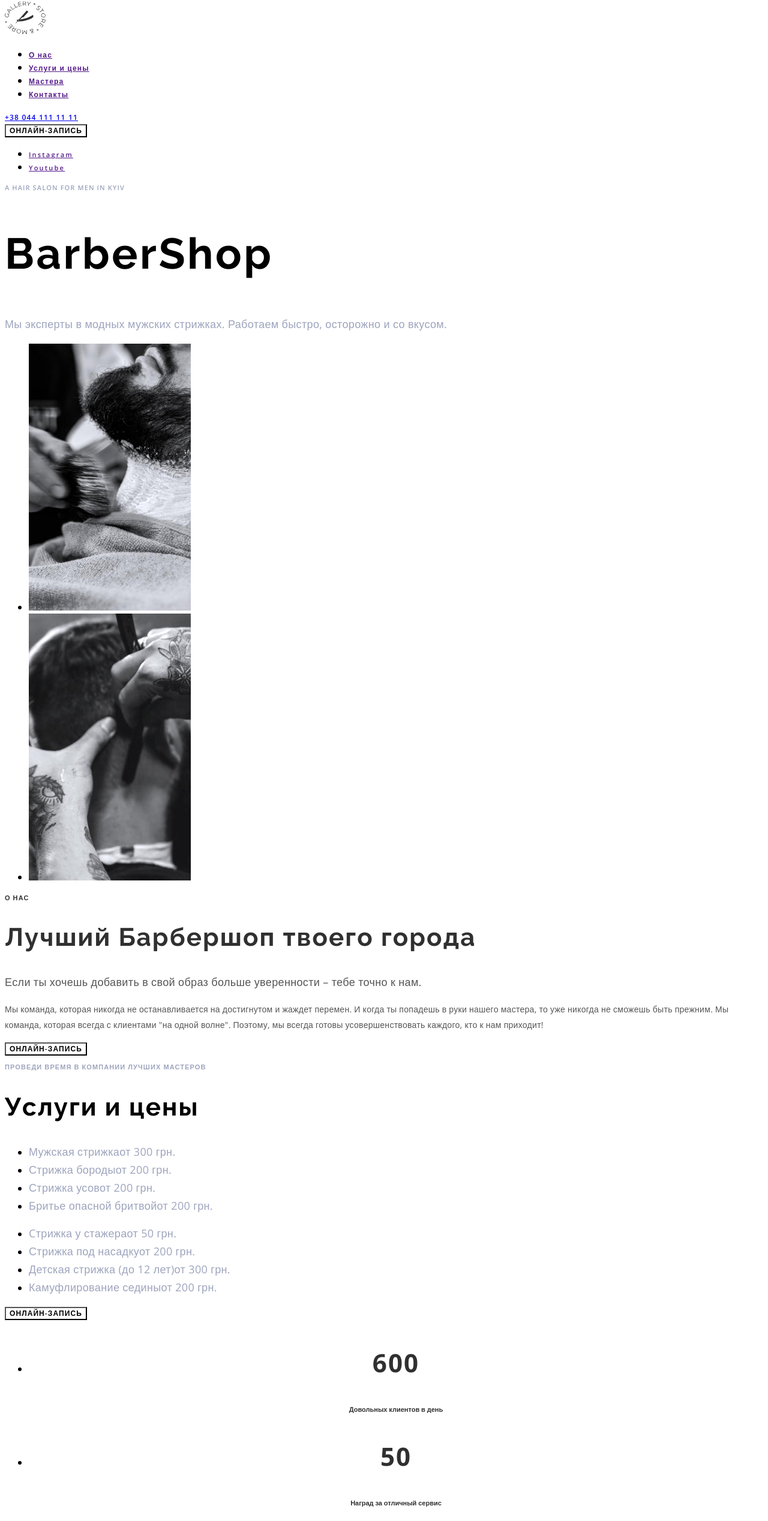
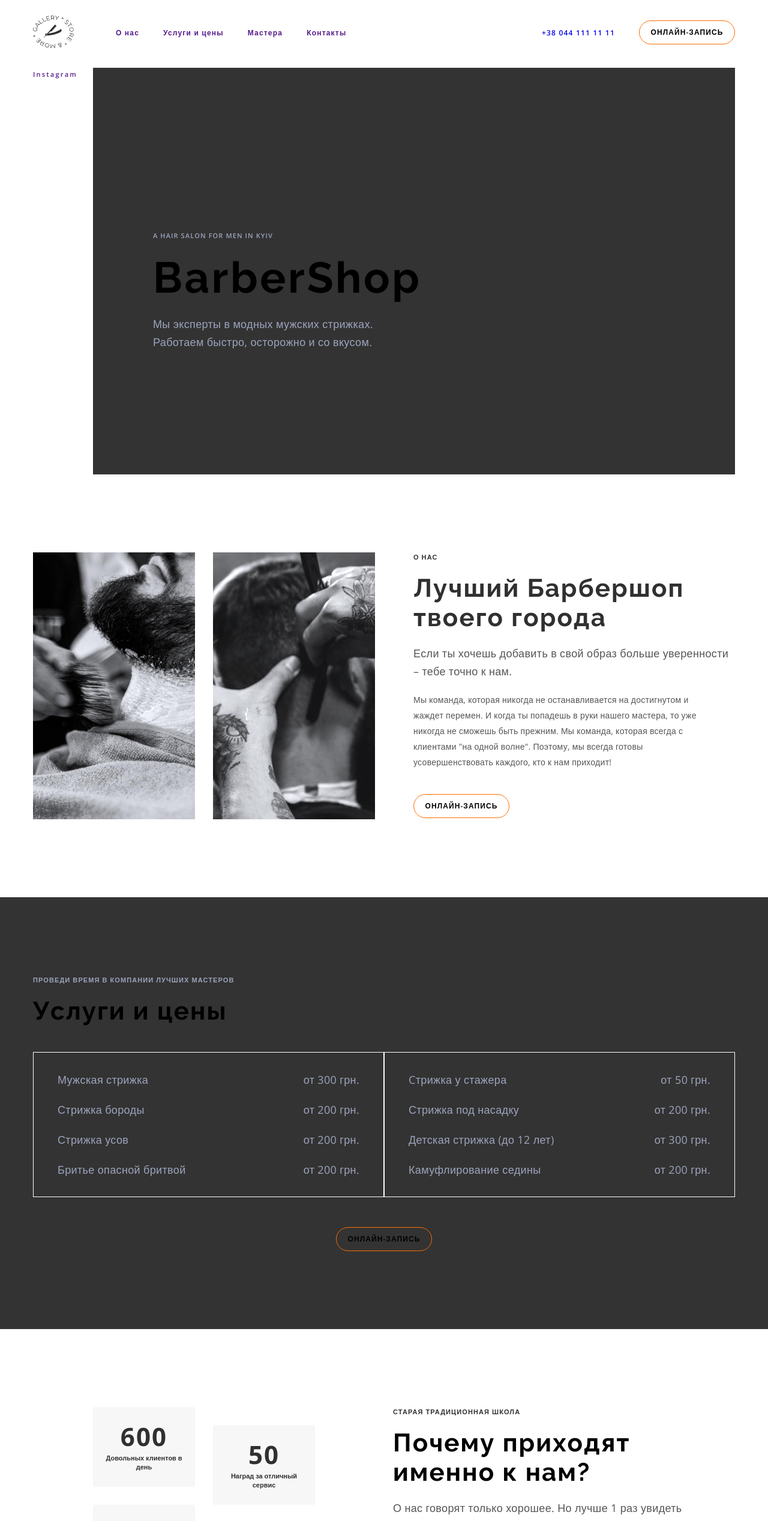
Before and after one commit to Olexiy-repin/bootcamp_3_online, a plain HTML site: page index.html in a window 1280 px wide. Shown: the part 6-2542 px from the top of the page at 60% size. Drawn offline with nearby package versions, Linux system fonts and the light colour scheme.

Commit message:
Проведена работа с блочной моделью и флексами

```diff
--- a/css/styles.css
+++ b/css/styles.css
@@ -10,16 +10,52 @@
   --accent-color: #ff6c00;
 }
 
-body {
-  font-family: var(--main-font);
+*,
+*::before,
+*::after {
+  margin: 0;
+  padding: 0;
+}
+
+.list {
+  list-style: none;
+}
+
+.link {
+  text-decoration: none;
 }
 
 .address {
   font-style: normal;
 }
 
+img {
+  display: block;
+  max-width: 100%;
+  height: auto;
+}
+
+body {
+  font-family: var(--main-font);
+}
+
+.container {
+  width: 1200px;
+  padding-left: 15px;
+  padding-right: 15px;
+  margin: 0 auto;
+}
+
+.section {
+  padding-top: 130px;
+  padding-bottom: 130px;
+}
+
 /* ================= COMPONENTS ================= */
 .modal-btn {
+  min-width: 160px;
+  height: 40px;
+  padding: 0 14px;
   font-family: inherit;
   font-weight: 600;
   font-size: 12px;
@@ -27,12 +63,24 @@ body {
   letter-spacing: 0.09em;
   text-transform: uppercase;
   background-color: transparent;
+  border: 1px solid var(--accent-color);
+  border-radius: 25px;
+  cursor: pointer;
 }
 
 .modal-btn:hover,
 .modal-btn:focus {
   background-color: var(--accent-color);
   color: #fff;
+}
+
+.social-links {
+  display: flex;
+  align-items: center;
+}
+
+.social-links__item:not(:last-child) {
+  margin-right: 40px;
 }
 
 .social-links__link {
@@ -53,6 +101,7 @@ body {
   line-height: 1.364;
   letter-spacing: 0.1em;
   text-transform: uppercase;
+  margin-bottom: 20px;
 }
 
 .subtitle_dark-theme {
@@ -97,6 +146,38 @@ body {
 /* ================= END COMPONENTS ================= */
 
 /* ================= HEADER ================= */
+.header {
+  padding-top: 32px;
+  padding-bottom: 32px;
+}
+
+.header .container {
+  display: flex;
+  align-items: center;
+}
+
+.header .address {
+  margin-left: auto;
+  margin-right: 40px;
+}
+
+.navigation {
+  display: flex;
+  align-items: center;
+}
+
+.logo {
+  margin-right: 70px;
+}
+
+.navigation__list {
+  display: flex;
+}
+
+.navigation__list-item:not(:last-child) {
+  margin-right: 40px;
+}
+
 .navigation__list-link,
 .header__tel-link {
   font-weight: 600;
@@ -114,26 +195,110 @@ body {
 /* ================= END HEADER ================= */
 
 /* ================= HERO ================= */
+.hero .container {
+  display: flex;
+}
+
+.hero__left-side {
+  width: 100px;
+}
+
+.hero .description {
+  max-width: 400px;
+}
+
+.hero__right-side {
+  flex-grow: 1;
+  padding-left: 100px;
+  padding-top: 272px;
+  padding-bottom: 206px;
+  background-color: #333;
+}
+
 .hero__title {
   font-family: var(--secondary-font);
   font-weight: 700;
   font-size: 72px;
   line-height: 1.181;
   letter-spacing: 0.05em;
+  margin-bottom: 20px;
 }
 /* ================= END HERO ================= */
 
 /* ================= ABOUT ================= */
+.about .container {
+  display: flex;
+}
+
+.about .title {
+  margin-bottom: 20px;
+}
+
+.about .description {
+  margin-bottom: 20px;
+}
+
+.about__list {
+  display: flex;
+}
+
+.about__list-item {
+  width: 270px;
+}
+
+.about__list-item:not(:last-child) {
+  margin-right: 30px;
+}
+
+.about__right-side {
+  padding-left: 64px;
+}
+
 .about__text {
   font-weight: 400;
   font-size: 14px;
   line-height: 1.857;
   letter-spacing: 0.02em;
   color: var(--text-color-light-theme);
+  margin-bottom: 40px;
+  padding-right: 60px;
 }
 /* ================= END ABOUT ================= */
 
 /* ================= SERVICES ================= */
+.services {
+  background-color: #333;
+}
+
+.services .modal-btn {
+  display: block;
+  margin: 0 auto;
+}
+
+.services .title {
+  margin-bottom: 44px;
+}
+
+.services__list-wrapper {
+  display: flex;
+  margin-bottom: 50px;
+}
+
+.services__list {
+  width: 50%;
+  border: 1px solid #fff;
+  padding: 30px 40px;
+}
+
+.services__list-item {
+  display: flex;
+  justify-content: space-between;
+}
+
+.services__list-item:not(:last-child) {
+  margin-bottom: 20px;
+}
+
 .services__list-item-name,
 .services__list-item-price {
   font-weight: 400;
@@ -146,6 +311,47 @@ body {
 /* ================= END SERVICES ================= */
 
 /* ================= ADVANTAGES ================= */
+.advantages .container {
+  display: flex;
+}
+
+.advantages .title {
+  margin-bottom: 20px;
+}
+
+.advantages .description {
+  padding-right: 80px;
+}
+
+.advantages__left-side {
+  padding-left: 100px;
+}
+
+.advantages__list {
+  display: flex;
+  flex-wrap: wrap;
+  width: 370px;
+}
+
+.advantages__list-item {
+  width: 170px;
+  height: 133px;
+  padding: 20px 21px;
+  background: #f7f7f7;
+}
+
+.advantages__list-item:not(:nth-child(even)) {
+  margin-right: 30px;
+}
+
+.advantages__list-item:nth-child(even) {
+  margin-top: 30px;
+}
+
+.advantages__right-side {
+  padding-left: 130px;
+}
+
 .advantages__list-count {
   font-weight: 700;
   font-size: 42px;
@@ -166,6 +372,25 @@ body {
 /* ================= END ADVANTAGES ================= */
 
 /* ================= MASTERS ================= */
+.masters {
+  background-color: #f7f7f7;
+}
+
+.masters .title {
+  margin-bottom: 44px;
+}
+
+.masters__list {
+  display: flex;
+  justify-content: space-between;
+}
+
+.masters__list-content-wrapper {
+  padding-top: 30px;
+  padding-left: 82px;
+  padding-right: 82px;
+}
+
 .masters__list-item-title {
   font-weight: 400;
   font-size: 18px;
@@ -173,6 +398,7 @@ body {
   text-align: center;
   letter-spacing: 0.02em;
   color: #303030;
+  margin-bottom: 8px;
 }
 
 .masters__list-item-position {
@@ -187,11 +413,26 @@ body {
 /* ================= END MASTERS ================= */
 
 /* ================= GALLERY ================= */
+.gallery .subtitle {
+  margin-bottom: 44px;
+}
 
+.gallery__list {
+  display: flex;
+  flex-wrap: wrap;
+  margin: -15px;
+}
+
+.gallery__list-item {
+  width: calc((100% - 120px) / 4);
+  margin: 15px;
+}
 /* ================= END GALLERY ================= */
 
 /* ================= CONTACT FORM ================= */
-
+.contact-wrapper {
+  background-color: #333;
+}
 /* ================= END CONTACT FORM ================= */
 
 /* ================= CONTACT INFORMATION ================= */
@@ -213,6 +454,20 @@ body {
 /* ================= END CONTACT INFORMATION ================= */
 
 /* ================= FOOTER ================= */
+.footer {
+  padding-top: 56px;
+  padding-bottom: 56px;
+}
+
+.footer .container {
+  display: flex;
+  align-items: center;
+}
+
+.footer .social-links {
+  margin-left: auto;
+}
+
 .copyright {
   font-weight: 600;
   font-size: 11px;
--- a/index.html
+++ b/index.html
@@ -5,6 +5,8 @@
     <meta charset="UTF-8">
     <meta name="viewport" content="width=device-width, initial-scale=1.0">
     <title>Барбершоп</title>
+    <link rel="stylesheet"
+        href="https://cdnjs.cloudflare.com/ajax/libs/modern-normalize/1.0.0/modern-normalize.min.css">
     <link
         href="https://fonts.googleapis.com/css2?family=Open+Sans:wght@400;600;700&family=Raleway:wght@700&display=swap"
         rel="stylesheet">
@@ -14,40 +16,44 @@
 <body>
     <!-- HEADER -->
     <header class="header">
+        <div class="container">
             <nav class="navigation">
-            <a class="logo" href="./index.html" aria-label="логотип">
-                <img class="logo__img" src="./images/header/logo.svg" width="68" height="56" alt="логотип барбершопа">
+                <a class="logo link" href="./index.html" aria-label="логотип">
+                    <img class="logo__img" src="./images/header/logo.svg" width="68" height="56"
+                        alt="логотип барбершопа">
                 </a>
-            <ul class="navigation__list">
+                <ul class="navigation__list list">
                     <li class="navigation__list-item">
-                    <a class="navigation__list-link" href="">О нас</a>
+                        <a class="navigation__list-link link" href="">О нас</a>
                     </li>
                     <li class="navigation__list-item">
-                    <a class="navigation__list-link" href="">Услуги и цены</a>
+                        <a class="navigation__list-link link" href="">Услуги и цены</a>
                     </li>
                     <li class="navigation__list-item">
-                    <a class="navigation__list-link" href="">Мастера</a>
+                        <a class="navigation__list-link link" href="">Мастера</a>
                     </li>
                     <li class="navigation__list-item">
-                    <a class="navigation__list-link" href="">Контакты</a>
+                        <a class="navigation__list-link link" href="">Контакты</a>
                     </li>
                 </ul>
             </nav>
             <address class="address">
-            <a class="header__tel-link" href="tel:+380441111111">+38 044 111 11 11</a>
+                <a class="header__tel-link link" href="tel:+380441111111">+38 044 111 11 11</a>
             </address>
             <button class="modal-btn" type="button">онлайн-запись</button>
+        </div>
     </header>
     <main>
         <!-- HERO -->
         <section class="hero">
+            <div class="container">
                 <div class="hero__left-side">
-                <ul class="social-links">
+                    <ul class="social-links list">
                         <li class="social-links__item">
-                        <a class="social-links__link" href="">Instagram</a>
+                            <a class="social-links__link link" href="">Instagram</a>
                         </li>
                         <li class="social-links__item">
-                        <a class="social-links__link" href="">Youtube</a>
+                            <a class="social-links__link link" href="">Youtube</a>
                         </li>
                     </ul>
                 </div>
@@ -57,14 +63,16 @@
                     <p class="description description_dark-theme">Мы эксперты в модных мужских стрижках.
                         Работаем быстро, осторожно и со вкусом.</p>
                 </div>
+            </div>
         </section>
 
         <!-- ABOUT US -->
-        <section class="about">
-            <ul class="about__list">
+        <section class="about section">
+            <div class="container">
+                <ul class="about__list list">
                     <li class="about__list-item">
-                    <img class="about__list-img" src="./images/about/about-img-1.jpg" alt="мастер бреет бороду клиенту"
-                        width="270" height="445">
+                        <img class="about__list-img" src="./images/about/about-img-1.jpg"
+                            alt="мастер бреет бороду клиенту" width="270" height="445">
                     </li>
                     <li class="about__list-item">
                         <img class="about__list-img" src="./images/about/about-img-2.jpg" alt="мастер стрижет клиента"
@@ -75,7 +83,8 @@
                     <p class="subtitle subtitle_light-theme">О НАС</p>
                     <h2 class="title title_light-theme">Лучший Барбершоп
                         твоего города</h2>
-                <p class="description description_light-theme">Если ты хочешь добавить в свой образ больше уверенности –
+                    <p class="description description_light-theme">Если ты хочешь добавить в свой образ больше
+                        уверенности –
                         тебе точно к нам.</p>
                     <p class="about__text">Мы команда, которая никогда не останавливается на достигнутом
                         и жаждет перемен. И когда ты попадешь в руки нашего мастера,
@@ -83,13 +92,16 @@
                         Поэтому, мы всегда готовы усовершенствовать каждого, кто к нам приходит!</p>
                     <button class="modal-btn" type="button">онлайн-запись</button>
                 </div>
+            </div>
         </section>
 
         <!-- SERVICES -->
-        <section class="services">
+        <section class="services section">
+            <div class="container">
                 <p class="subtitle subtitle_dark-theme">Проведи время в компании лучших мастеров</p>
                 <h2 class="title">Услуги и цены</h2>
-            <ul class="services__list">
+                <div class="services__list-wrapper">
+                    <ul class="services__list list">
                         <li class="services__list-item">
                             <span class="services__list-item-name">Мужская стрижка</span><span
                                 class="services__list-item-price">от 300 грн.</span>
@@ -99,7 +111,8 @@
                                 class="services__list-item-price">от 200 грн.</span>
                         </li>
                         <li class="services__list-item">
-                    <span class="services__list-item-name">Стрижка усов</span><span class="services__list-item-price">от
+                            <span class="services__list-item-name">Стрижка усов</span><span
+                                class="services__list-item-price">от
                                 200 грн.</span>
                         </li>
                         <li class="services__list-item">
@@ -107,7 +120,7 @@
                                 class="services__list-item-price">от 200 грн.</span>
                         </li>
                     </ul>
-            <ul class="services__list">
+                    <ul class="services__list list">
                         <li class="services__list-item">
                             <span class="services__list-item-name">Cтрижка у стажера</span><span
                                 class="services__list-item-price">от 50 грн.</span>
@@ -125,13 +138,16 @@
                                 class="services__list-item-price">от 200 грн.</span>
                         </li>
                     </ul>
+                </div>
                 <button class="modal-btn" type="button">онлайн-запись</button>
+            </div>
         </section>
 
         <!-- ADVANTAGES -->
-        <section class="advantages">
+        <section class="advantages section">
+            <div class="container">
                 <div class="advantages__left-side">
-                <ul class="advantages__list">
+                    <ul class="advantages__list list">
                         <li class="advantages__list-item">
                             <p class="advantages__list-count">600</p>
                             <p class="advantages__list-description">Довольных клиентов в день</p>
@@ -153,45 +169,57 @@
                 <div class="advantages__right-side">
                     <p class="subtitle subtitle_light-theme">старая традиционная школа</p>
                     <h2 class="title">Почему приходят именно к нам?</h2>
-                <p class="description description_light-theme">О нас говорят только хорошее. Но лучше 1 раз увидеть и
+                    <p class="description description_light-theme">О нас говорят только хорошее. Но лучше 1 раз увидеть
+                        и
                         прочувствовать, чем 10 раз прочитать. </p>
+                </div>
             </div>
         </section>
 
         <!-- MASTERS -->
-        <section class="masters">
+        <section class="masters section">
+            <div class="container">
                 <p class="subtitle subtitle_light-theme">для настоящих ценителей атмосферы</p>
                 <h2 class="title">Наши мастера</h2>
-            <ul class="masters__list">
+                <ul class="masters__list list">
                     <li class="masters__list-item">
                         <img class="masters__list-item-img" src="./images/masters/master-1.jpg" alt="фото мастера"
                             width="370" height="346">
+                        <div class="masters__list-content-wrapper">
                             <h3 class="masters__list-item-title" lang="en">John Smith</h3>
                             <p class="masters__list-item-position" lang="en">Extreme Barber</p>
+                        </div>
                     </li>
                     <li class="masters__list-item">
                         <img class="masters__list-item-img" src="./images/masters/master-2.jpg" alt="фото мастера"
                             width="370" height="346">
+                        <div class="masters__list-content-wrapper">
                             <h3 class="masters__list-item-title" lang="en">Michele Doe</h3>
                             <p class="masters__list-item-position" lang="en">Extreme Barber</p>
+                        </div>
                     </li>
                     <li class="masters__list-item">
                         <img class="masters__list-item-img" src="./images/masters/master-3.jpg" alt="фото мастера"
                             width="370" height="346">
+                        <div class="masters__list-content-wrapper">
                             <h3 class="masters__list-item-title" lang="en">Alan Black</h3>
                             <p class="masters__list-item-position" lang="en">Extreme Barber</p>
+                        </div>
                     </li>
                 </ul>
+            </div>
+
         </section>
 
         <!-- GALLERY  -->
-        <section class="gallery">
+        <section class="gallery section">
+            <div class="container">
                 <p class="subtitle subtitle_light-theme">На латинском языке “барба” означает “борода”</p>
                 <h2 hidden>галерея работ</h2>
-            <ul class="gallery__list">
+                <ul class="gallery__list list">
                     <li class="gallery__list-item">
-                    <img class="gallery__list-img" src="./images/gallery/gallery-img-1.jpg" alt="мастер стрижет клиента"
-                        width="270" height="360">
+                        <img class="gallery__list-img" src="./images/gallery/gallery-img-1.jpg"
+                            alt="мастер стрижет клиента" width="270" height="360">
                     </li>
                     <li class="gallery__list-item">
                         <img class="gallery__list-img" src="./images/gallery/gallery-img-2.jpg"
@@ -202,12 +230,13 @@
                             alt="мастер распаривает лицо клиенту" width="270" height="360">
                     </li>
                     <li class="gallery__list-item">
-                    <img class="gallery__list-img" src="./images/gallery/gallery-img-4.jpg" alt="мастер стрижет клиента"
-                        width="270" height="360">
+                        <img class="gallery__list-img" src="./images/gallery/gallery-img-4.jpg"
+                            alt="мастер стрижет клиента" width="270" height="360">
                     </li>
                 </ul>
+            </div>
         </section>
-        <div>
+        <div class="contact-wrapper">
             <!-- CONTACT FORM -->
             <section class="contact-form">
                 <h2 class="title">Онлайн-запись</h2>
@@ -217,7 +246,7 @@
             <section class="contact-info">
                 <h2 class="title">Контакты</h2>
                 <address class="address">
-                    <ul class="contact-list">
+                    <ul class="contact-list list">
                         <li class="contact-list__item">
                             <a class="contact-list__link" href="https://goo.gl/maps/9mHqmLtpQWeBBaEf9"
                                 target="_blank">ул. Васильковая, 7А Киев,
@@ -238,15 +267,18 @@
     </main>
     <!-- FOOTER -->
     <footer class="footer">
+        <div class="container">
             <p class="copyright">&#xa9; Copyright 2020</p>
-        <ul class="social-links">
+            <ul class="social-links list">
                 <li class="social-links__item">
-                <a class="social-links__link" href="">Instagram</a>
+                    <a class="social-links__link link" href="">Instagram</a>
                 </li>
                 <li class="social-links__item">
-                <a class="social-links__link" href="">Youtube</a>
+                    <a class="social-links__link link" href="">Youtube</a>
                 </li>
             </ul>
+        </div>
+
     </footer>
 </body>
 
```
Lines whose indentation alone changed are shown as unchanged.
